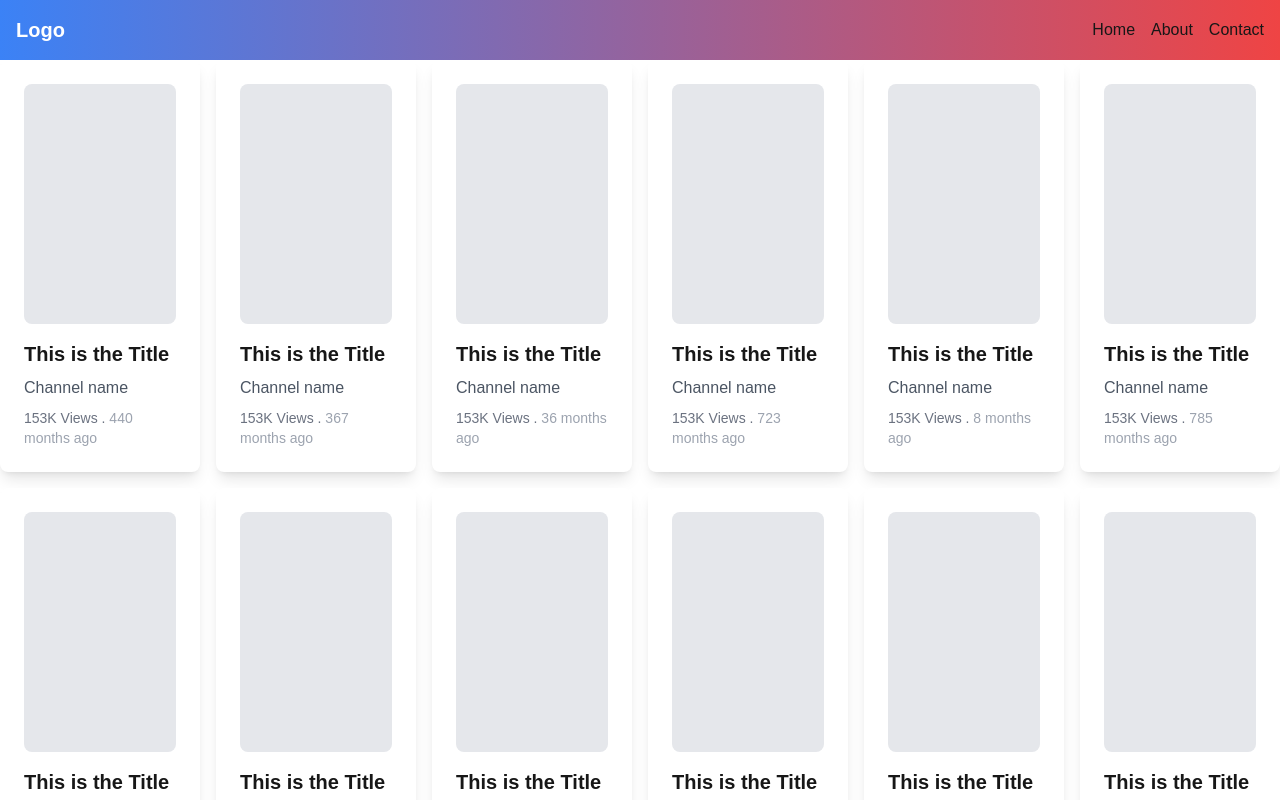
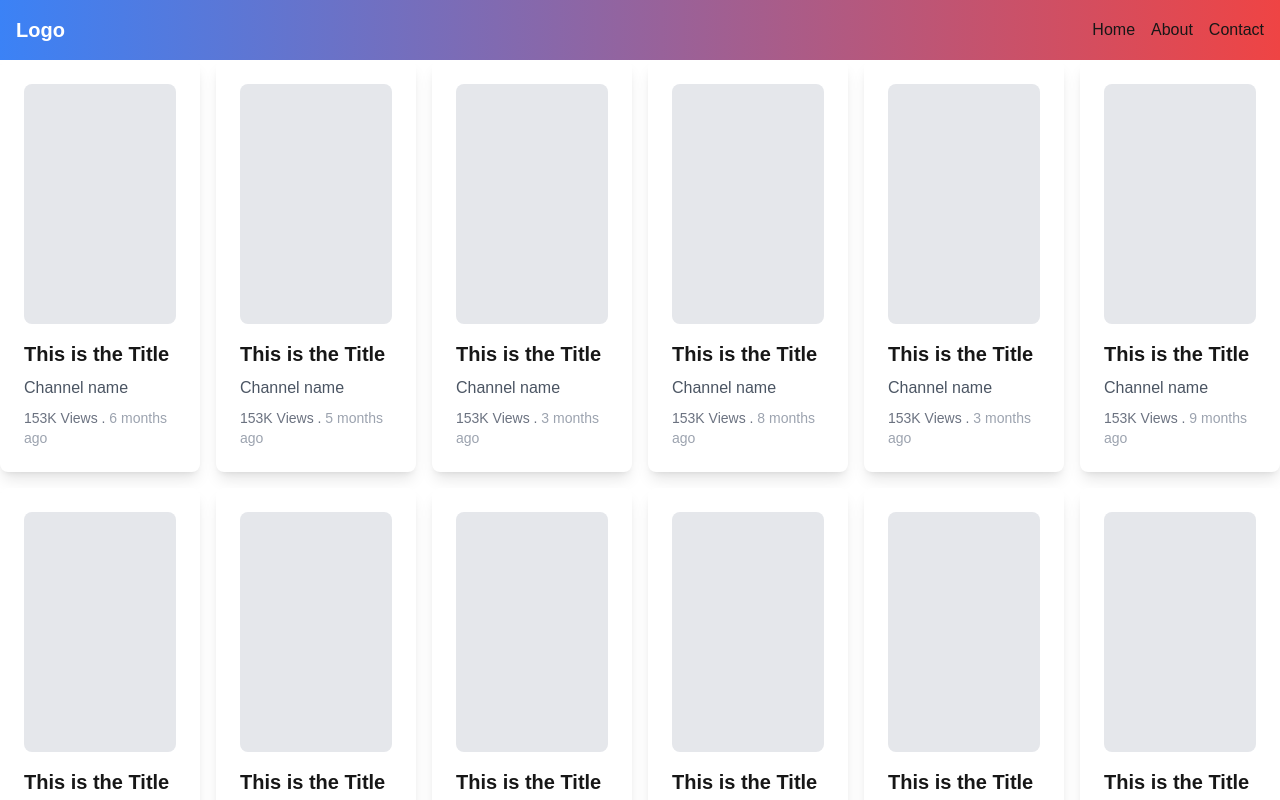
Before and after one commit to z33zain/Next-Streaming-Practice, a Next.js app: page / in a window 1280 px wide. Shown: the top 800 px of the page. Built offline with nearby package versions, Linux system fonts and the light colour scheme.

Commit message:
idk, fix it if you see it

```diff
--- a/app/components/Card.js
+++ b/app/components/Card.js
@@ -2,8 +2,12 @@ import Details from "./Details";
 import { Suspense } from "react";
 
 
-function getRandomWholeNumberInRange(min, max) {
-  return Math.floor(Math.random() * (max - min + 1 * 1000)) + min;
+function getRandomWholeNumberInRange(min, max, mul) {
+  if(mul) {
+    return Math.floor(Math.random() * (max - min + 1 * mul)) + min;
+  }
+  else{return Math.floor(Math.random() * (max - min + 1)) + min;}
+
 }
 
 
@@ -26,7 +30,7 @@ const Card =  () => {
     <div className="max-w-sm rounded-lg overflow-hidden shadow-lg bg-white p-6">
       <div className="h-60 w-full bg-gray-200 rounded-lg mb-4"></div>
       <Suspense fallback={<Skeleton/>}>
-      <Details when={getRandomWholeNumberInRange(3,10)} num={getRandomWholeNumberInRange(3,10)}/>
+      <Details when={getRandomWholeNumberInRange(3,10)} num={getRandomWholeNumberInRange(3,10,1000)}/>
       </Suspense>
     </div>
   );
```
